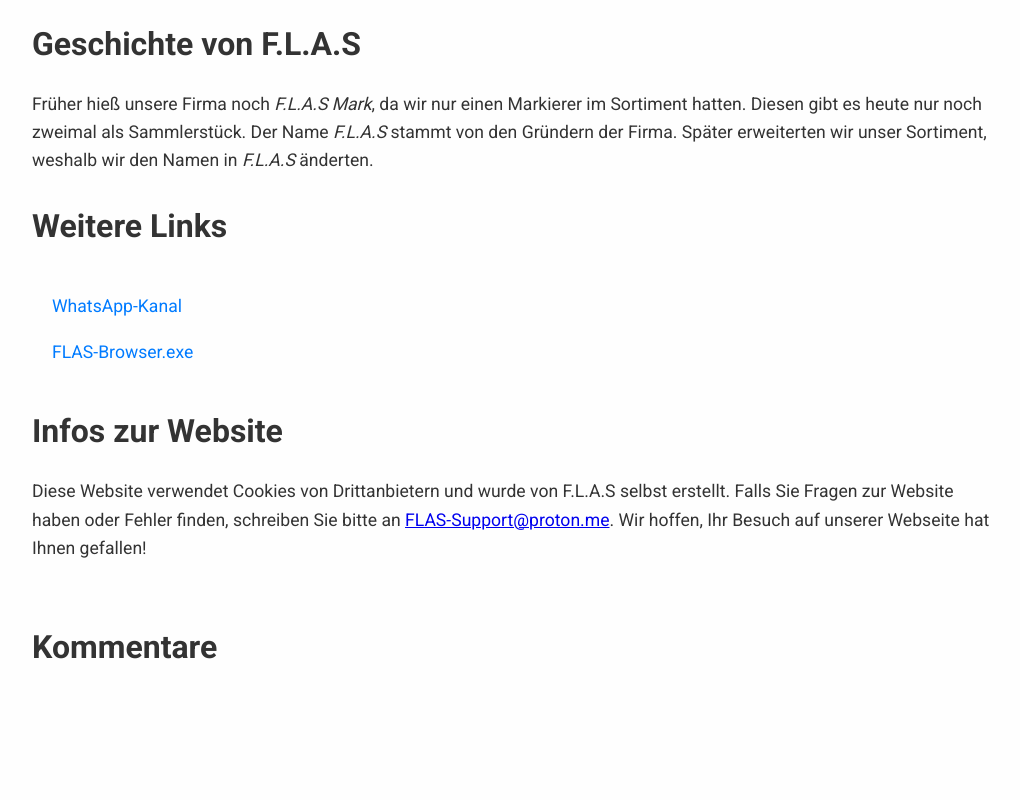
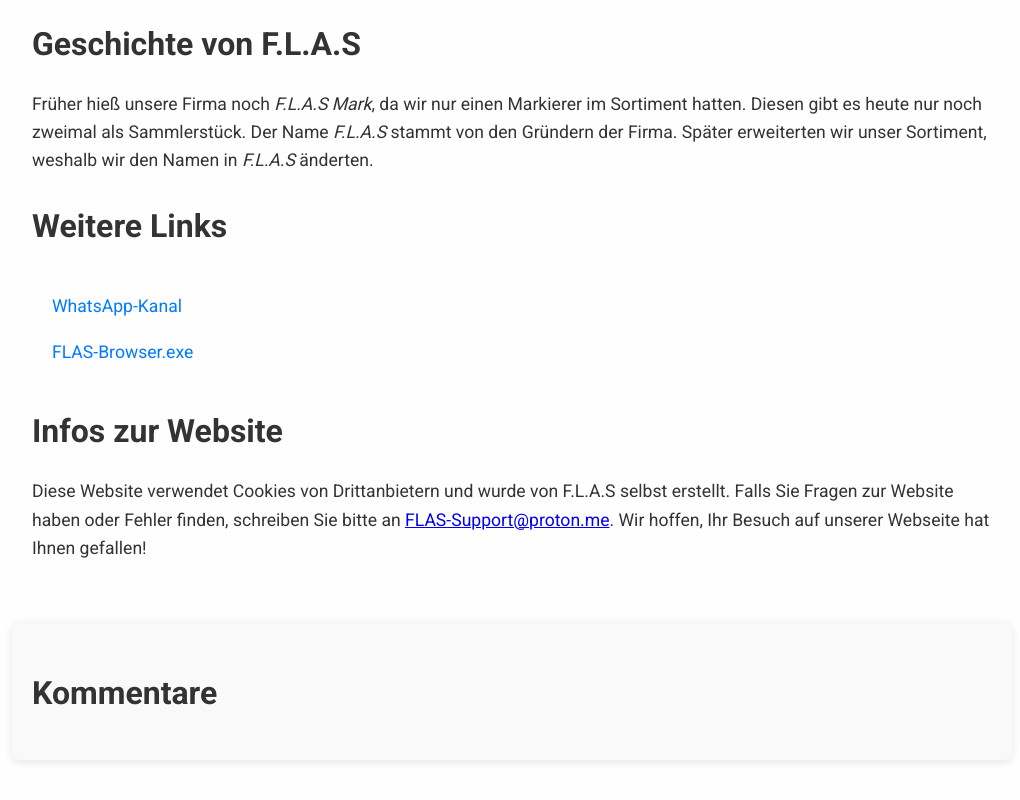
Before and after one commit to FLAS-Forum/flas, a plain HTML site: page index.html in a window 1280 px wide. Shown: the part 1614-2414 px from the top of the page, without its empty margins (128-1148 px from the left). Before the commit the page ends 2347 px from the top, so only its background shows below. Drawn offline with Linux system fonts and the light colour scheme; a script that the page names is missing.

Commit message:
Update style.css

```diff
--- a/style.css
+++ b/style.css
@@ -194,3 +194,12 @@ body {
     max-width: 70%;
   }
 }
+/* Kommentarbereich */
+#kommentare {
+  max-width: 1000px;
+  margin: 60px auto;
+  padding: 20px;
+  background-color: #f9f9f9;
+  border-radius: 8px;
+  box-shadow: 0 2px 8px rgba(0,0,0,0.1);
+}
```
